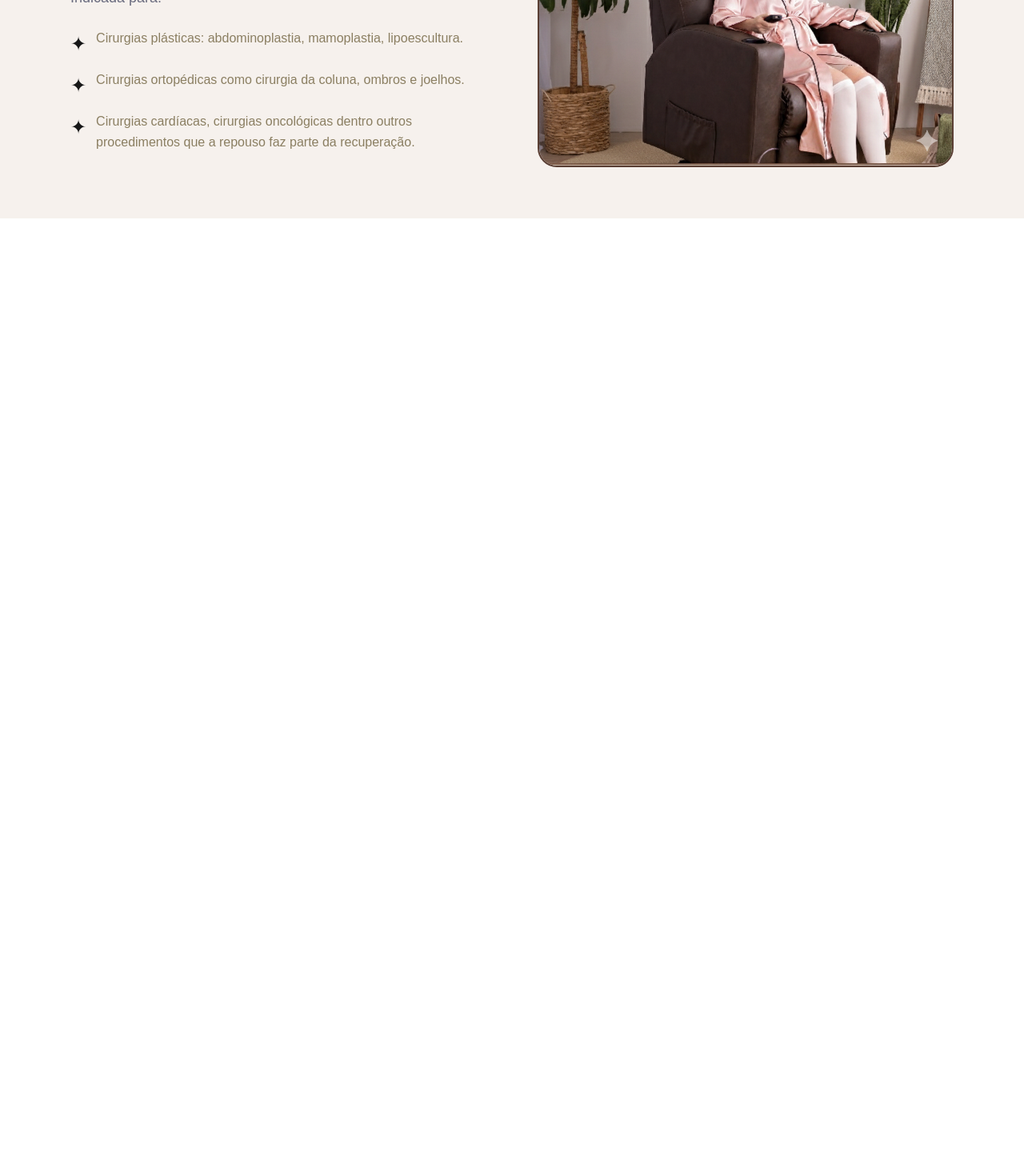
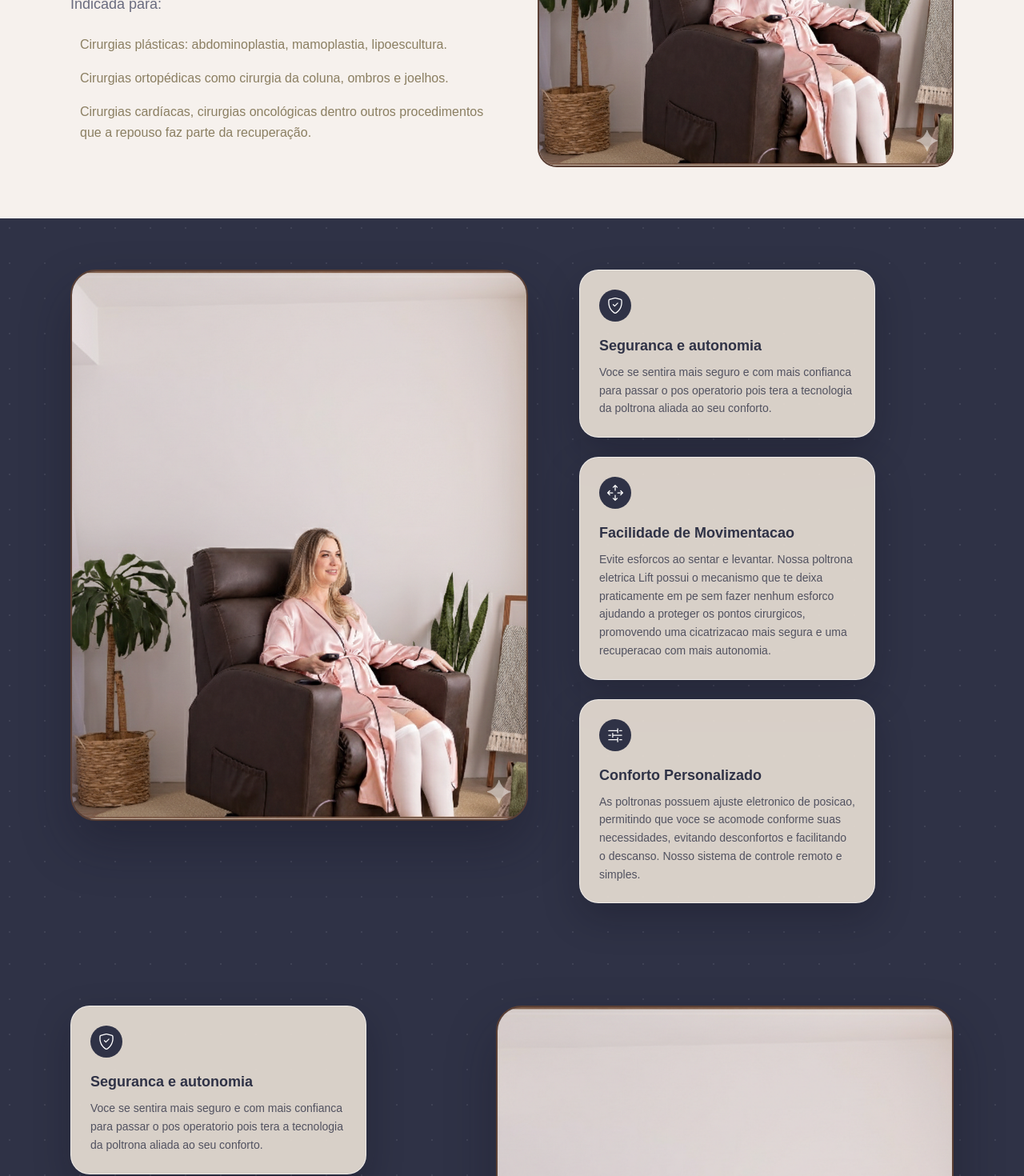
Before and after one commit to Baloon-consultoria-de-marketing/levita-care, a Next.js app: page / in a window 1280 px wide. Shown: the part 1480-2950 px from the top of the page at 80% size. Before the commit the page ends 1753 px from the top, so only its background shows below. Built offline with nearby package versions, Linux system fonts and the light colour scheme.

Commit message:
feat: add InfoSection and HealthSection components; update homepage layout and styles

```diff
--- a/app/components/AboutSection.tsx
+++ b/app/components/AboutSection.tsx
@@ -1,4 +1,5 @@
 import Image from "next/image";
+import { BsArrowUpRight } from "react-icons/bs";
 import { SectionWrapper } from "./SectionWrapper";
 import { GridSection } from "./GridSection";
 
@@ -28,22 +29,22 @@ export function AboutSection() {
 
               <button className="mb-10 inline-flex items-center gap-2 rounded-full bg-[var(--color-cta)] px-6 py-3 text-sm font-medium text-[var(--color-white)] shadow-lg cursor-pointer shadow-[rgba(47,50,70,0.3)] transition hover:-translate-y-0.5 hover:bg-[var(--color-cta-hover)]">
                 Alugar minha poltrona agora
-                <span className="text-base">→</span>
+                <BsArrowUpRight size={18} />
               </button>
 
               <h3 className="text-lg font-medium text-[var(--color-cta-hover)]/75 mb-6">Indicada para:</h3>
 
               <ul className="space-y-4">
                 <li className="flex items-start gap-3">
-                  <span className="text-2xl mt-1">✦</span>
+                  <span className="text-2xl mt-1 text-black"></span>
                   <span className="text-sm leading-relaxed text-[var(--color-hero-body)] sm:text-base">Cirurgias plásticas: abdominoplastia, mamoplastia, lipoescultura.</span>
                 </li>
                 <li className="flex items-start gap-3">
-                  <span className="text-2xl mt-1">✦</span>
+                  <span className="text-2xl mt-1 text-black"></span>
                   <span className="text-sm leading-relaxed text-[var(--color-hero-body)] sm:text-base">Cirurgias ortopédicas como cirurgia da coluna, ombros e joelhos.</span>
                 </li>
                 <li className="flex items-start gap-3">
-                  <span className="text-2xl mt-1">✦</span>
+                  <span className="text-2xl mt-1 text-black"></span>
                   <span className="text-sm leading-relaxed text-[var(--color-hero-body)] sm:text-base">
                     Cirurgias cardíacas, cirurgias oncológicas dentro outros procedimentos que a repouso faz parte da recuperação.
                   </span>
--- /dev/null
+++ b/app/components/HealthSection.tsx
@@ -0,0 +1,57 @@
+import Image from "next/image";
+import { BsShieldCheck, BsArrowsMove, BsSliders2 } from "react-icons/bs";
+import { SectionWrapper } from "./SectionWrapper";
+
+const features = [
+  {
+    title: "Seguranca e autonomia",
+    description: "Voce se sentira mais seguro e com mais confianca para passar o pos operatorio pois tera a tecnologia da poltrona aliada ao seu conforto.",
+    icon: BsShieldCheck,
+  },
+  {
+    title: "Facilidade de Movimentacao",
+    description:
+      "Evite esforcos ao sentar e levantar. Nossa poltrona eletrica Lift possui o mecanismo que te deixa praticamente em pe sem fazer nenhum esforco ajudando a proteger os pontos cirurgicos, promovendo uma cicatrizacao mais segura e uma recuperacao com mais autonomia.",
+    icon: BsArrowsMove,
+  },
+  {
+    title: "Conforto Personalizado",
+    description:
+      "As poltronas possuem ajuste eletronico de posicao, permitindo que voce se acomode conforme suas necessidades, evitando desconfortos e facilitando o descanso. Nosso sistema de controle remoto e simples.",
+    icon: BsSliders2,
+  },
+];
+
+const HealthSection = () => {
+  return (
+    <section className="relative info-section-bg">
+      <SectionWrapper className="grid grid-cols-1 items-start gap-10 lg:grid-cols-[minmax(0,0.9fr)_minmax(0,1.1fr)] lg:items-stretch lg:gap-16">
+        <div className="space-y-6 lg:order-first">
+          {features.map((feature) => {
+            const Icon = feature.icon;
+            return (
+              <article
+                key={feature.title}
+                className="rounded-3xl border border-[rgba(255,255,255,0.6)] bg-[rgba(236,225,214,0.9)] p-6 max-w-[370px] text-[var(--color-cta)] shadow-[0_18px_45px_rgba(12,12,24,0.25)]"
+              >
+                <div className="mb-4 inline-flex h-10 w-10 items-center justify-center rounded-full bg-[var(--color-cta)] text-[var(--color-white)]">
+                  <Icon size={20} />
+                </div>
+                <h3 className="text-lg font-semibold">{feature.title}</h3>
+                <p className="mt-2 text-sm leading-relaxed text-[rgba(47,50,70,0.8)]">{feature.description}</p>
+              </article>
+            );
+          })}
+        </div>
+
+        <div className="relative lg:order-last lg:h-full">
+          <div className="relative h-full min-h-[360px] overflow-hidden rounded-[32px] border-2 border-[var(--color-hero-shadow)] shadow-[0_30px_60px_rgba(20,20,35,0.35)]">
+            <Image src="/mulher-sentada-poltrona.png" alt="Mulher relaxando em poltrona eletrica" className="h-full w-full object-cover" fill sizes="(min-width: 1024px) 55vw, 100vw" />
+          </div>
+        </div>
+      </SectionWrapper>
+    </section>
+  );
+};
+
+export default HealthSection;
--- /dev/null
+++ b/app/components/InfoSection.tsx
@@ -0,0 +1,57 @@
+import Image from "next/image";
+import { BsShieldCheck, BsArrowsMove, BsSliders2 } from "react-icons/bs";
+import { SectionWrapper } from "./SectionWrapper";
+
+const features = [
+  {
+    title: "Seguranca e autonomia",
+    description: "Voce se sentira mais seguro e com mais confianca para passar o pos operatorio pois tera a tecnologia da poltrona aliada ao seu conforto.",
+    icon: BsShieldCheck,
+  },
+  {
+    title: "Facilidade de Movimentacao",
+    description:
+      "Evite esforcos ao sentar e levantar. Nossa poltrona eletrica Lift possui o mecanismo que te deixa praticamente em pe sem fazer nenhum esforco ajudando a proteger os pontos cirurgicos, promovendo uma cicatrizacao mais segura e uma recuperacao com mais autonomia.",
+    icon: BsArrowsMove,
+  },
+  {
+    title: "Conforto Personalizado",
+    description:
+      "As poltronas possuem ajuste eletronico de posicao, permitindo que voce se acomode conforme suas necessidades, evitando desconfortos e facilitando o descanso. Nosso sistema de controle remoto e simples.",
+    icon: BsSliders2,
+  },
+];
+
+const InfoSection = () => {
+  return (
+    <section className="relative info-section-bg">
+      <SectionWrapper className="grid grid-cols-1 items-start gap-10 lg:grid-cols-[minmax(0,1.1fr)_minmax(0,0.9fr)] lg:gap-16">
+        <div className="relative">
+          <div className="overflow-hidden rounded-[32px] border-2 border-[var(--color-hero-shadow)] shadow-[0_30px_60px_rgba(20,20,35,0.35)]">
+            <Image src="/mulher-sentada-poltrona.png" alt="Mulher relaxando em poltrona eletrica" className="h-full w-full object-cover" width={1920} height={1080} priority />
+          </div>
+        </div>
+
+        <div className="space-y-6">
+          {features.map((feature) => {
+            const Icon = feature.icon;
+            return (
+              <article
+                key={feature.title}
+                className="rounded-3xl border border-[rgba(255,255,255,0.6)] bg-[rgba(236,225,214,0.9)] p-6 max-w-[370px] text-[var(--color-cta)] shadow-[0_18px_45px_rgba(12,12,24,0.25)]"
+              >
+                <div className="mb-4 inline-flex h-10 w-10 items-center justify-center rounded-full bg-[var(--color-cta)] text-[var(--color-white)]">
+                  <Icon size={20} />
+                </div>
+                <h3 className="text-lg font-semibold">{feature.title}</h3>
+                <p className="mt-2 text-sm leading-relaxed text-[rgba(47,50,70,0.8)]">{feature.description}</p>
+              </article>
+            );
+          })}
+        </div>
+      </SectionWrapper>
+    </section>
+  );
+};
+
+export default InfoSection;
--- /dev/null
+++ b/app/components/info-section.tsx
@@ -0,0 +1,57 @@
+import Image from "next/image";
+import { BsShieldCheck, BsArrowsMove, BsSliders2 } from "react-icons/bs";
+import { SectionWrapper } from "./SectionWrapper";
+
+const features = [
+  {
+    title: "Seguranca e autonomia",
+    description: "Voce se sentira mais seguro e com mais confianca para passar o pos operatorio pois tera a tecnologia da poltrona aliada ao seu conforto.",
+    icon: BsShieldCheck,
+  },
+  {
+    title: "Facilidade de Movimentacao",
+    description:
+      "Evite esforcos ao sentar e levantar. Nossa poltrona eletrica Lift possui o mecanismo que te deixa praticamente em pe sem fazer nenhum esforco ajudando a proteger os pontos cirurgicos, promovendo uma cicatrizacao mais segura e uma recuperacao com mais autonomia.",
+    icon: BsArrowsMove,
+  },
+  {
+    title: "Conforto Personalizado",
+    description:
+      "As poltronas possuem ajuste eletronico de posicao, permitindo que voce se acomode conforme suas necessidades, evitando desconfortos e facilitando o descanso. Nosso sistema de controle remoto e simples.",
+    icon: BsSliders2,
+  },
+];
+
+const InfoSection = () => {
+  return (
+    <section className="relative info-section-bg">
+      <SectionWrapper className="grid grid-cols-1 items-start gap-10 lg:grid-cols-[minmax(0,1.1fr)_minmax(0,0.9fr)] lg:gap-16">
+        <div className="relative">
+          <div className="overflow-hidden rounded-[32px] border-2 border-[var(--color-hero-shadow)] shadow-[0_30px_60px_rgba(20,20,35,0.35)]">
+            <Image src="/mulher-sentada-poltrona.png" alt="Mulher relaxando em poltrona eletrica" className="h-full w-full object-cover" width={1920} height={1080} priority />
+          </div>
+        </div>
+
+        <div className="space-y-6">
+          {features.map((feature) => {
+            const Icon = feature.icon;
+            return (
+              <article
+                key={feature.title}
+                className="rounded-3xl border border-[rgba(255,255,255,0.6)] bg-[rgba(236,225,214,0.9)] p-6 max-w-[370px] text-[var(--color-cta)] shadow-[0_18px_45px_rgba(12,12,24,0.25)]"
+              >
+                <div className="mb-4 inline-flex h-10 w-10 items-center justify-center rounded-full bg-[var(--color-cta)] text-[var(--color-white)]">
+                  <Icon size={20} />
+                </div>
+                <h3 className="text-lg font-semibold">{feature.title}</h3>
+                <p className="mt-2 text-sm leading-relaxed text-[rgba(47,50,70,0.8)]">{feature.description}</p>
+              </article>
+            );
+          })}
+        </div>
+      </SectionWrapper>
+    </section>
+  );
+};
+
+export default InfoSection;
--- a/app/globals.css
+++ b/app/globals.css
@@ -31,3 +31,9 @@ body {
   color: var(--foreground);
   font-family: Arial, Helvetica, sans-serif;
 }
+
+.info-section-bg {
+  background-color: #2f3246;
+  background-image: radial-gradient(circle at 12px 12px, rgba(255, 255, 255, 0.08) 1.2px, transparent 1.3px);
+  background-size: 44px 44px;
+}
--- a/app/page.tsx
+++ b/app/page.tsx
@@ -1,6 +1,8 @@
 import Image from "next/image";
 import { BsArrowDownRight } from "react-icons/bs";
 import { AboutSection } from "./components/AboutSection";
+import InfoSection from "./components/InfoSection";
+import HealthSection from "./components/HealthSection";
 
 export default function Home() {
   return (
@@ -26,6 +28,11 @@ export default function Home() {
 
       {/* About Section */}
       <AboutSection />
+      <InfoSection />
+      <HealthSection />
+      <div>
+        <p className="text-6xl text-black">teste</p>
+      </div>
     </main>
   );
 }
```
